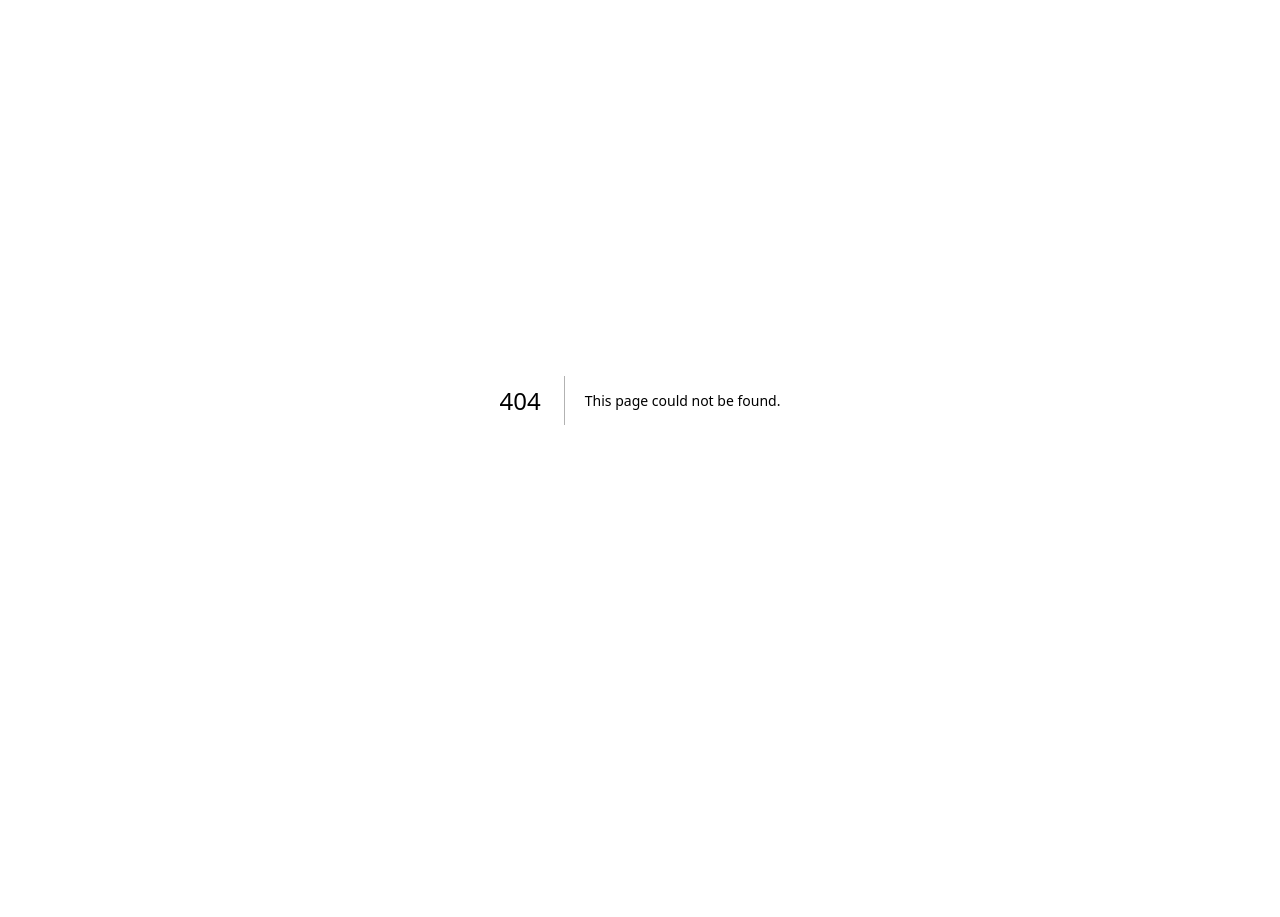
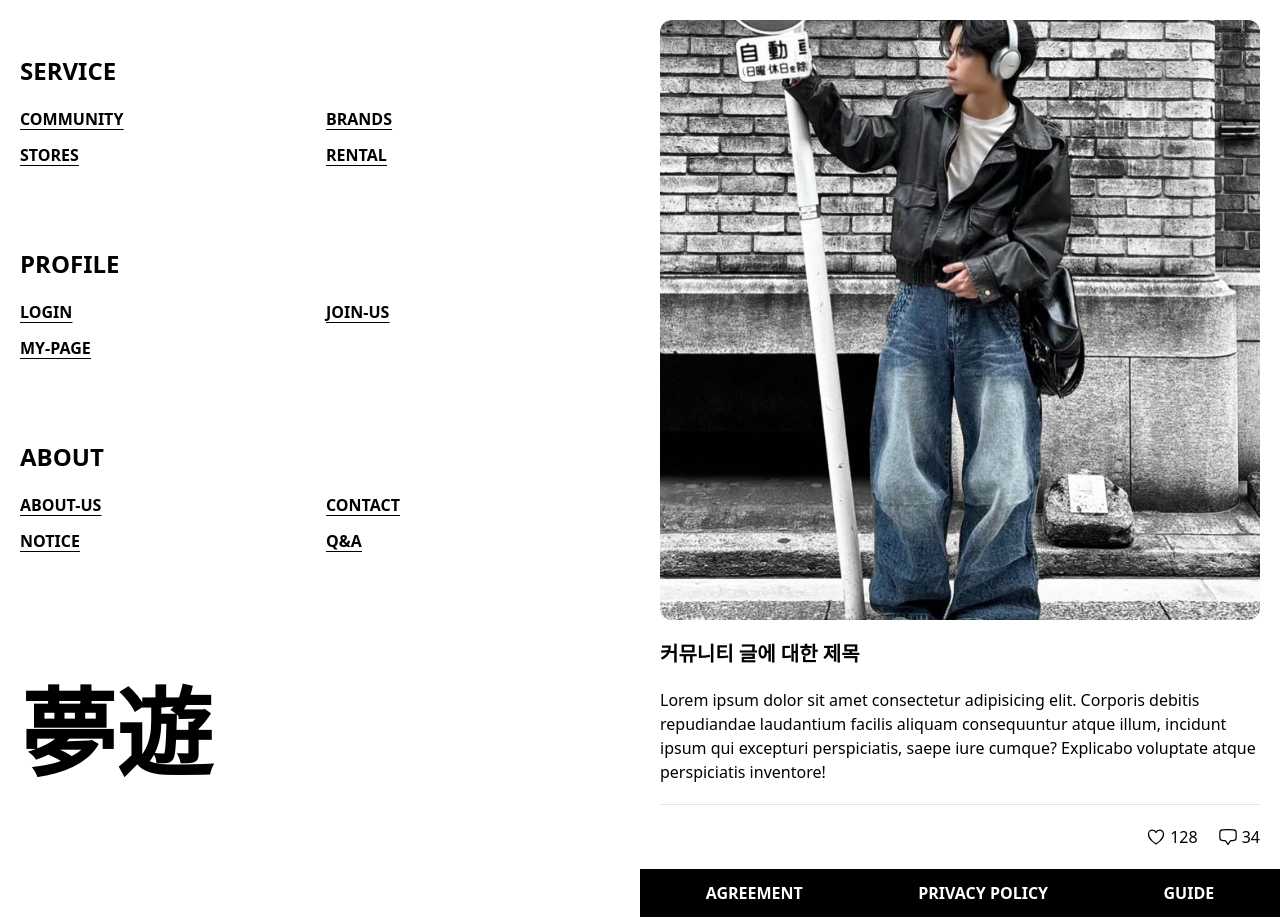
Before and after one commit to pvvng/fashion-fe, a Next.js app: page /community/1 in a window 1280 px wide. Before the commit this address had no page. Before the commit the page ends 800 px from the top, so only its background shows below. Built offline with nearby package versions, Linux system fonts and the light colour scheme.

Commit message:
feat : 커뮤니티 디테일 프로토타입

```diff
--- /dev/null
+++ b/app/(main)/community/[id]/page.tsx
@@ -0,0 +1,46 @@
+import {
+  ChatBubbleBottomCenterIcon,
+  HeartIcon,
+} from "@heroicons/react/24/outline";
+import Image from "next/image";
+
+interface CommunityDetailProps {
+  params: Promise<{ id: string }>;
+}
+
+export default async function CommunityDetail({
+  params,
+}: CommunityDetailProps) {
+  const id = (await params).id;
+  console.log(id);
+  return (
+    <div className="p-5 flex flex-col gap-5">
+      <div className="aspect-square overflow-hidden rounded-xl relative">
+        <Image
+          src={`/test-img${id}.jpg`}
+          alt="text"
+          fill
+          className="object-cover"
+        />
+      </div>
+      <h1 className="text-xl font-semibold">커뮤니티 글에 대한 제목</h1>
+      <p>
+        Lorem ipsum dolor sit amet consectetur adipisicing elit. Corporis
+        debitis repudiandae laudantium facilis aliquam consequuntur atque illum,
+        incidunt ipsum qui excepturi perspiciatis, saepe iure cumque? Explicabo
+        voluptate atque perspiciatis inventore!
+      </p>
+      <div className="border-b border-neutral-200" />
+      <div className="flex gap-5 justify-end">
+        <div className="flex gap-1 items-center">
+          <HeartIcon className="size-5" />
+          <p>128</p>
+        </div>
+        <div className="flex gap-1 items-center">
+          <ChatBubbleBottomCenterIcon className="size-5" />
+          <p>34</p>
+        </div>
+      </div>
+    </div>
+  );
+}
--- a/app/(main)/community/page.tsx
+++ b/app/(main)/community/page.tsx
@@ -4,15 +4,20 @@ export const metadata = {
   title: "커뮤니티",
 };
 
+export type CommunityData = {
+  id: number;
+  image: string;
+}[];
+
 const imageMap = [
-  "/test-img1.jpg",
-  "/test-img2.jpg",
-  "/test-img3.jpg",
-  "/test-img4.jpg",
+  { id: 1, image: "/test-img1.jpg" },
+  { id: 2, image: "/test-img2.jpg" },
+  { id: 3, image: "/test-img3.jpg" },
+  { id: 4, image: "/test-img4.jpg" },
 ];
 
 export default async function Community() {
-  const initialData: string[] = [];
+  const initialData: CommunityData = [];
   [...Array(5)].forEach((_) => initialData.push(...imageMap));
 
   return <CoummnityList initialData={initialData} />;
--- a/components/community-list.tsx
+++ b/components/community-list.tsx
@@ -1,19 +1,20 @@
 "use client";
 
+import { CommunityData } from "@/app/(main)/community/page";
 import { ArrowPathIcon } from "@heroicons/react/24/outline";
 import Image from "next/image";
 import Link from "next/link";
 import { useEffect, useRef, useState } from "react";
 
 interface ListProps {
-  initialData: string[];
+  initialData: CommunityData;
 }
 
 const imageMap = [
-  "/test-img1.jpg",
-  "/test-img2.jpg",
-  "/test-img3.jpg",
-  "/test-img4.jpg",
+  { id: 1, image: "/test-img1.jpg" },
+  { id: 2, image: "/test-img2.jpg" },
+  { id: 3, image: "/test-img3.jpg" },
+  { id: 4, image: "/test-img4.jpg" },
 ];
 
 export default function CoummnityList({ initialData }: ListProps) {
@@ -38,7 +39,7 @@ export default function CoummnityList({ initialData }: ListProps) {
           setIsLoading(true);
           // fetch
           await new Promise((r) => setTimeout(r, 500));
-          const newData: string[] = [];
+          const newData: CommunityData = [];
           [...Array(5)].forEach((_) => newData.push(...imageMap));
 
           // 실제 상황에선 가져온 데이터 개수가 0일때 page 증가 금지
@@ -68,10 +69,10 @@ export default function CoummnityList({ initialData }: ListProps) {
     <div className="p-5">
       <div className="grid sm:grid-cols-2 gap-5">
         {listData.map((v, i) => (
-          <Link href="#" key={i}>
+          <Link href={`/community/${v.id}`} key={i}>
             <div className="relative w-full aspect-square rounded-xl overflow-hidden mx-auto group">
               <Image
-                src={v}
+                src={v.image}
                 alt="test"
                 sizes="200px"
                 fill
```
